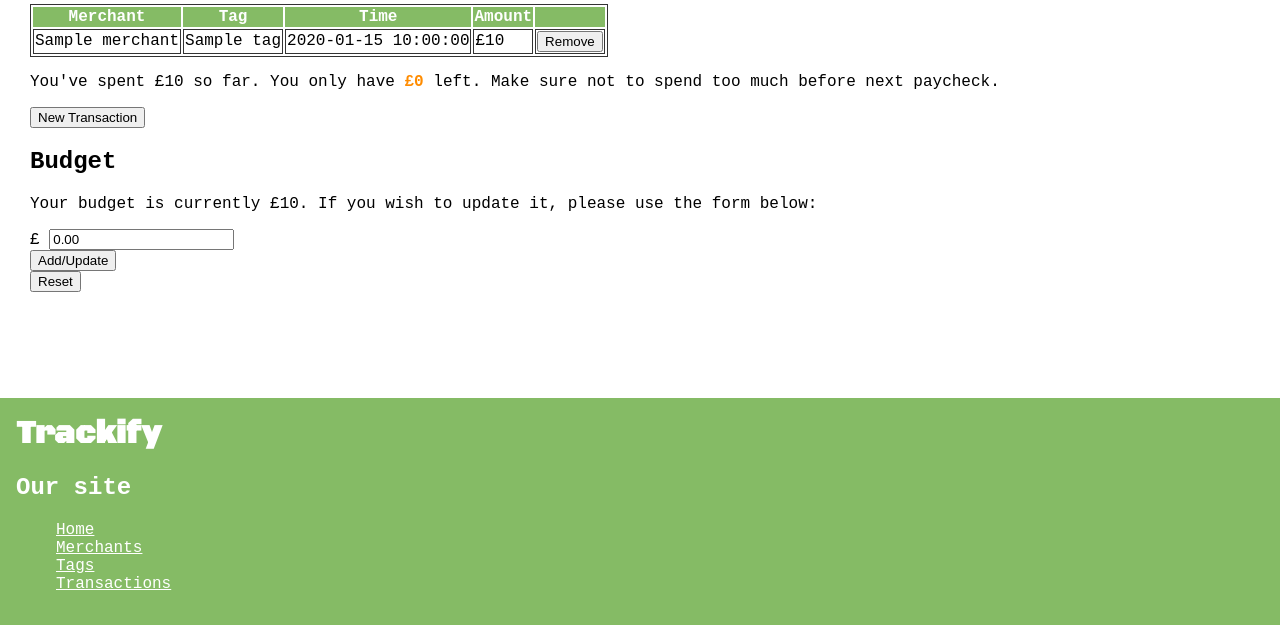
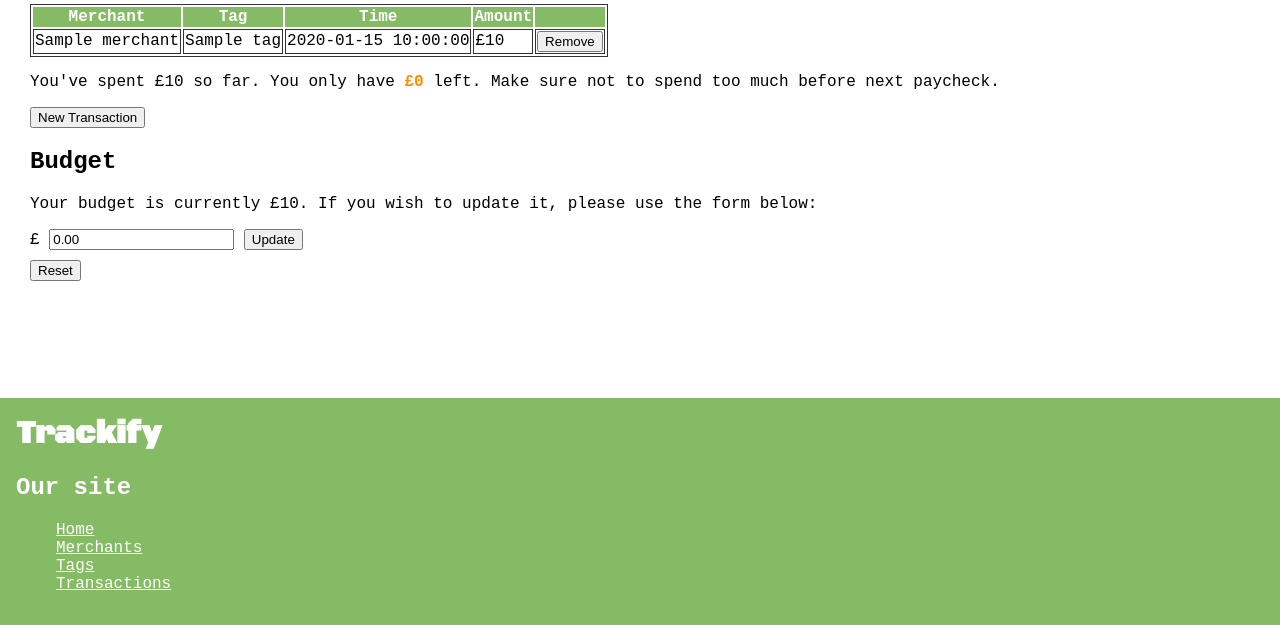
Before and after one commit to OleksiiK93/spending_tracker_project, a Flask app: page /transactions in a window 1280 px wide. Shown: the part 175-800 px from the top of the page. Run offline with Flask 3, Linux system fonts and the light colour scheme; a database or web service that is not in the repository returns one stand-in record (values such as "Sample title"); some libraries are stand-ins or nearby versions.

Commit message:
Fix Add/Update button on the Transactions page

```diff
--- a/controllers/budgets_controller.py
+++ b/controllers/budgets_controller.py
@@ -8,7 +8,6 @@ budgets_blueprint = Blueprint("budgets", __name__)
 @budgets_blueprint.route("/budgets", methods = ["POST"])
 def create_budget():
     amount = request.form['amount']
-    # pdb.set_trace()
     budget = Budget(amount)
     budget_repository.save(budget)
     return redirect("/transactions")
--- a/templates/transactions/index.html
+++ b/templates/transactions/index.html
@@ -46,10 +46,10 @@
     {% endif %}
     <form action="/budgets" method="post">
         <label for="amount">£</label>
-        <input type="number" name="amount" id="amount" step="0.01" value="0.00" min="0" required><br>
-        <input type='submit' value="Add/Update">
+        <input type="number" name="amount" id="amount" step="0.01" value="0.00" min="0" required>
+        <input type='submit' {% if budget == None %} value="Add" {% else %} value="Update" {% endif %}>
     </form>
-    <form action="/budgets/delete" method="post">
+    <form style="margin-top: 10px;" action="/budgets/delete" method="post">
       <input type="submit" value="Reset">
     </form>
 {% endblock %}
```
